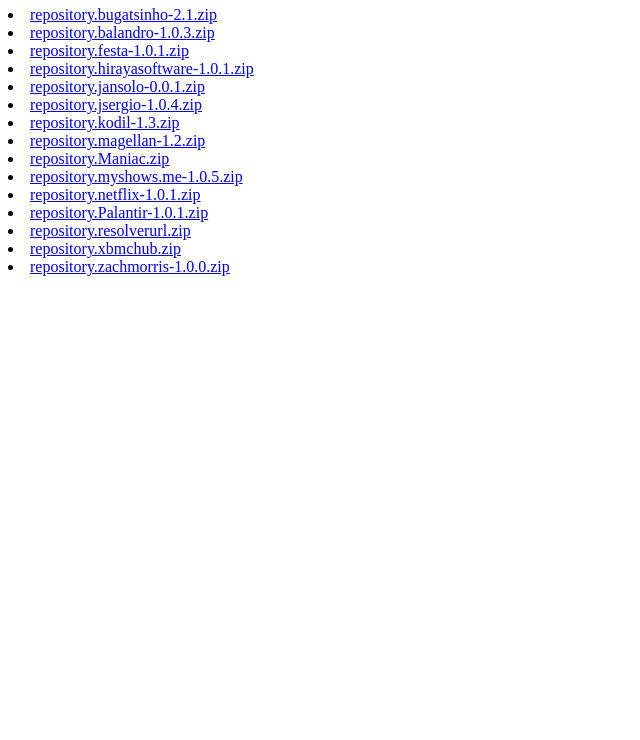
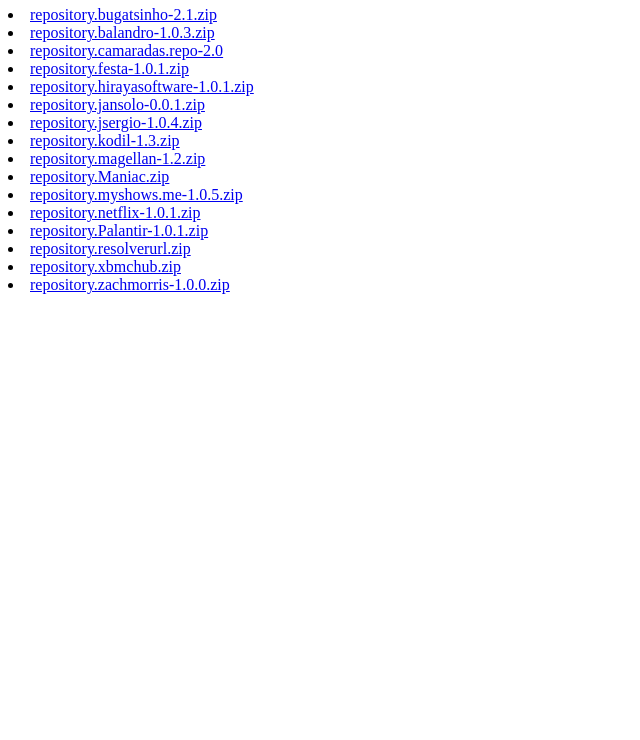
Before and after one commit to fuentekodileia/fuentekodileia.github.io, a plain HTML site: page repositorios/index.html in a window 1280 px wide. Shown: the part 60-800 px from the top of the page, without its empty margins (0-640 px from the left). Drawn offline with Linux system fonts and the light colour scheme.

Commit message:
Update index.html

```diff
--- a/repositorios/index.html
+++ b/repositorios/index.html
@@ -5,6 +5,7 @@
  <body>
    <li><a href="repository.bugatsinho-2.1.zip">repository.bugatsinho-2.1.zip</a></li>
 <li><a href="repository.balandro-1.0.3.zip">repository.balandro-1.0.3.zip</a></li>
+  <li><a href="repository.camaradas.repo-2.0">repository.camaradas.repo-2.0</a></li>
    <li><a href="repository.festa-1.0.1.zip">repository.festa-1.0.1.zip</a></li>
   <li><a href="repository.hirayasoftware-1.0.1.zip">repository.hirayasoftware-1.0.1.zip</a></li>
    <li><a href="repository.jansolo-0.0.1.zip">repository.jansolo-0.0.1.zip</a></li>
```
